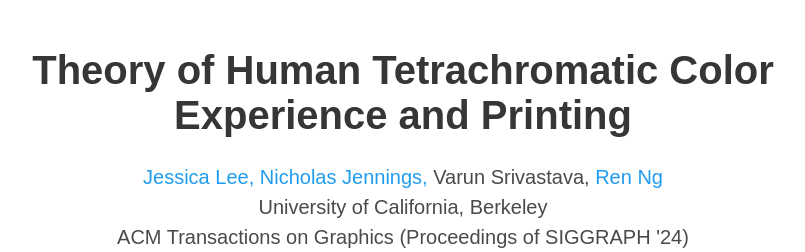
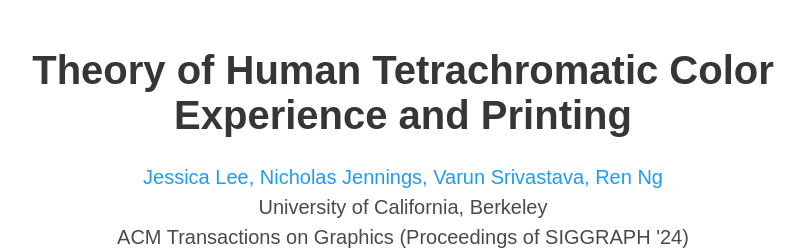
Before and after one commit to imjal/theory-of-tetrachromacy, a plain HTML site: page index.html in a window 1280 px wide. Shown: the top 252 px of the page, without its empty margins (237-1042 px from the left). Drawn offline with nearby package versions, Linux system fonts and the light colour scheme; some icons are missing; a web font is replaced by a local one.

Commit message:
change Varun's link

```diff
--- a/index.html
+++ b/index.html
@@ -7,8 +7,9 @@
   <meta name="description" content="Theory of Human Tetrachromatic Color Experience and Printing ACM Transactions on Graphics (SIGGRAPH '24) Paper">
   <meta property="og:title" content="Theory of Human Tetrachromatic Color Experience and Printing"/>
   <meta property="og:description" content="We apply d-dimensional color theory to compute the predicted hue sphere of human tetrachromatic color space for the first time and derive the ideal, CMY-equivalent, tetrachromatic printing primaries. Our prototype tetrachromatic printer utilizes 4 selected fountain pen inks to print color tests to identify and characterize tetrachromacy in the wild."/>
-  <meta property="og:url" content="URL_HERE"/>
+  <meta property="og:url" content="https://imjal.github.io/theory-of-tetrachromacy/"/>
   <!-- Path to banner image, should be in the path listed below. Optimal dimenssions are 1200X630-->
+  <!-- TODO: add banner image-->
   <meta property="og:image" content="static/image/your_banner_image.png" />
   <meta property="og:image:width" content="1200"/>
   <meta property="og:image:height" content="630"/>
@@ -66,7 +67,7 @@
                   <a href="https://nicholasjj.github.io/" target="_blank">Nicholas Jennings, </a>
                   </span>
                   <span class="author-block">
-                    Varun Srivastava,
+                    <a href="https://github.com/VarunNSrivastava" target="_blank">Varun Srivastava, </a>
                   </span>
                   <span class="author-block">
                     <a href="https://www2.eecs.berkeley.edu/Faculty/Homepages/yirenng.html" target="_blank">Ren Ng</a>
```
